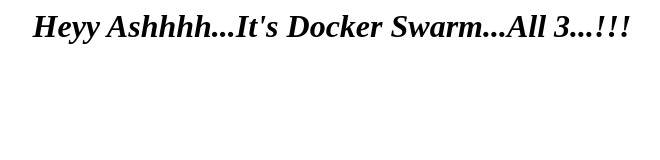
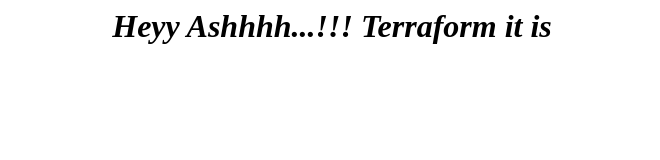
Before and after one commit to Aishwarya9103/try1, a plain HTML site: page index.html in a window 1280 px wide. Shown: the whole page, without its empty margins (308-968 px from the left). Drawn offline with Linux system fonts and the light colour scheme.

Commit message:
terraform

```diff
--- a/index.html
+++ b/index.html
@@ -1 +1 @@
-<h1><i><center>Heyy Ashhhh...It's Docker Swarm...All 3...!!!</center></i></h1>
+<h1><i><center>Heyy Ashhhh...!!! Terraform it is</center></i></h1>
```
